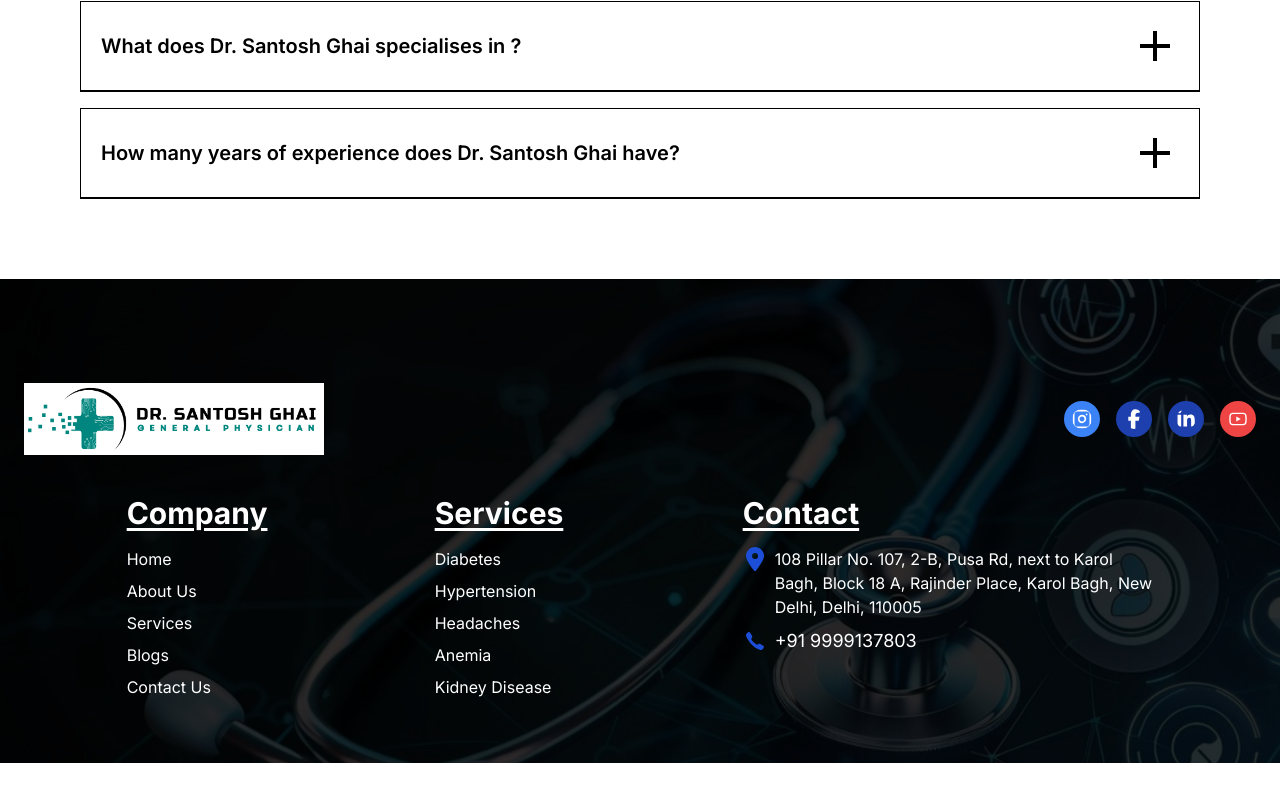
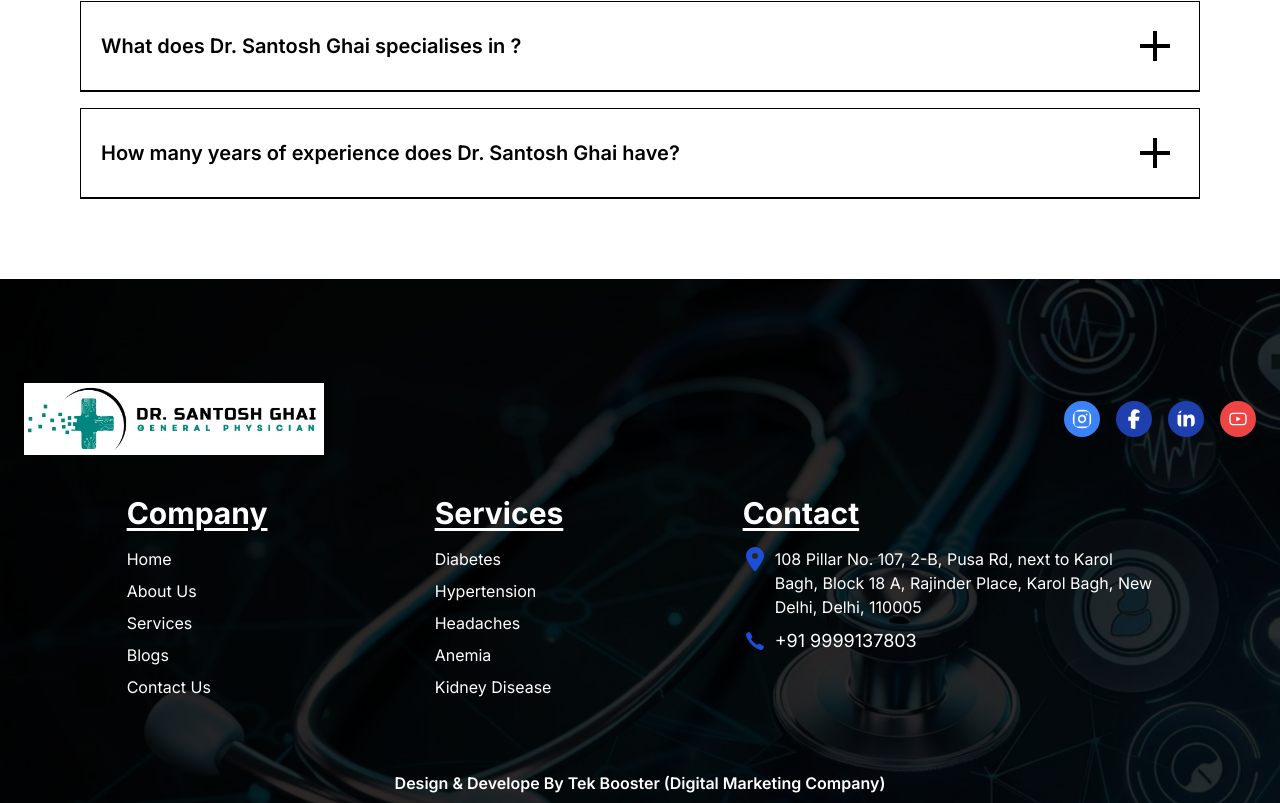
Before and after one commit to AQITPvtLtd/drsantosh, a Next.js app: page / in a window 1280 px wide. Shown: the part 3379-4182 px from the top of the page. Before the commit the page ends 4142 px from the top, so only its background shows below. Built offline with nearby package versions, Linux system fonts and the light colour scheme.

Commit message:
company name added

```diff
--- a/src/components/common/Footer.jsx
+++ b/src/components/common/Footer.jsx
@@ -9,6 +9,7 @@ import Link from "next/link";
 
 const Footer = () => {
   return (
+    <div>
       <div className="text-white pt-16">
         <div
           className="relative w-full h-full bg-cover bg-center"
@@ -112,8 +113,8 @@ const Footer = () => {
                     <FaLocationDot className="text-blue-700" />
                   </div>
                   <p>
-                  108 Pillar No. 107, 2-B, Pusa Rd, next to Karol Bagh, Block 18
-                  A, Rajinder Place, Karol Bagh, New Delhi, Delhi, 110005
+                    108 Pillar No. 107, 2-B, Pusa Rd, next to Karol Bagh, Block
+                    18 A, Rajinder Place, Karol Bagh, New Delhi, Delhi, 110005
                   </p>
                 </div>
                 <Link href="tel:+919999137803">
@@ -125,9 +126,19 @@ const Footer = () => {
                   </div>
                 </Link>
               </div>
+
+
             </div>
           </div>
+          <Link href="https://tekbooster.com/" className="flex justify-center text-center font-semibold items-center p-2" target="__blank">
+          Design & Develope By Tek Booster (Digital Marketing Company)
+        </Link>
         </div>
+      </div>
+
+
+
+
     </div>
   );
 };
```
Lines whose indentation alone changed are shown as unchanged.
